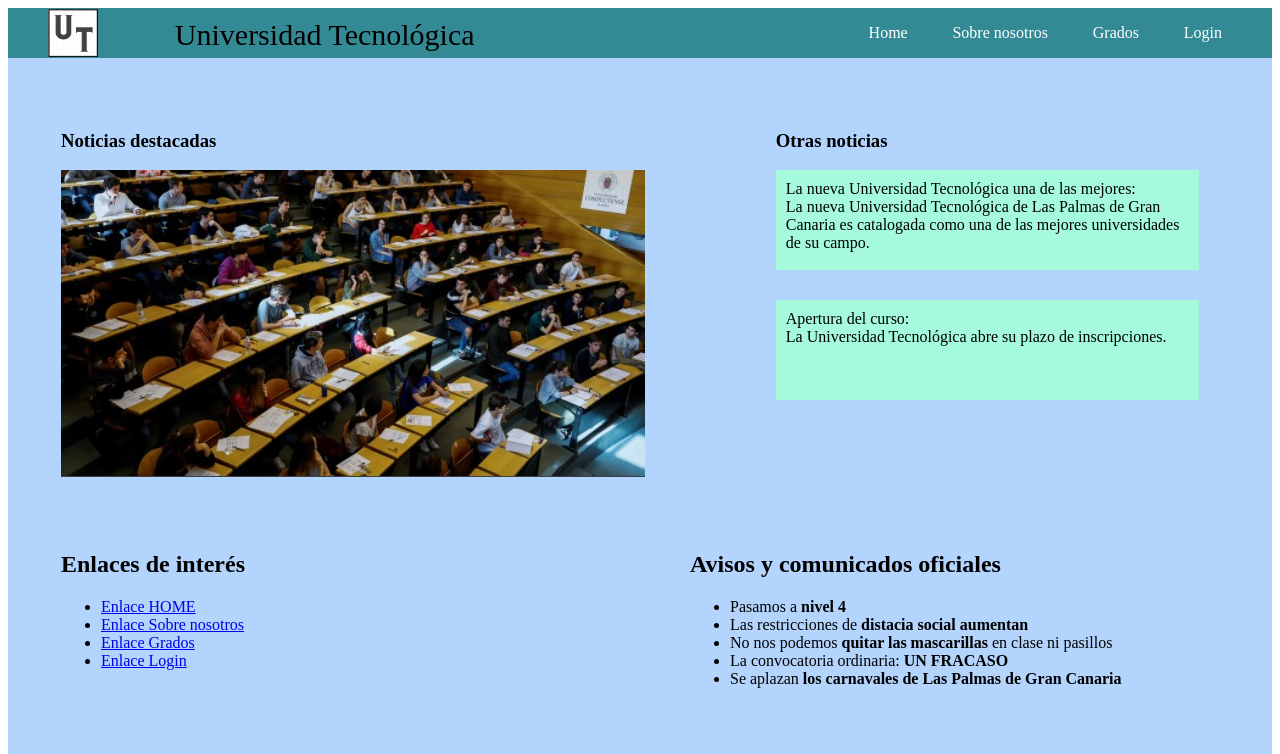
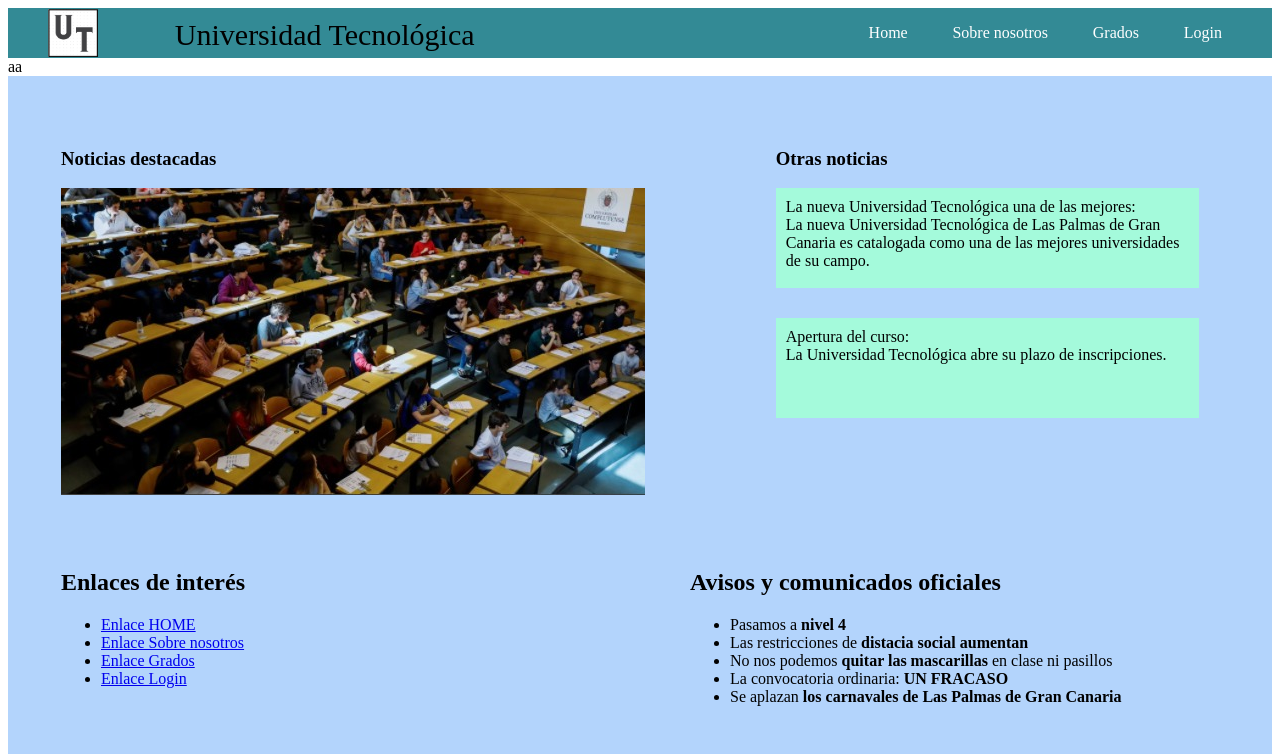
Before and after one commit to albertosocas/version1, a website built with Parcel: page index.html in a window 1280 px wide. Shown: the top 754 px of the page. Built offline with nearby package versions, Linux system fonts and the light colour scheme.

Commit message:
actualizacion5

```diff
--- a/index.html
+++ b/index.html
@@ -20,6 +20,10 @@
             </nav>
           </ul>
         </header>
+
+        <div>
+          aa
+        </div>
 
         <main>
               <article id="caja1">
```
